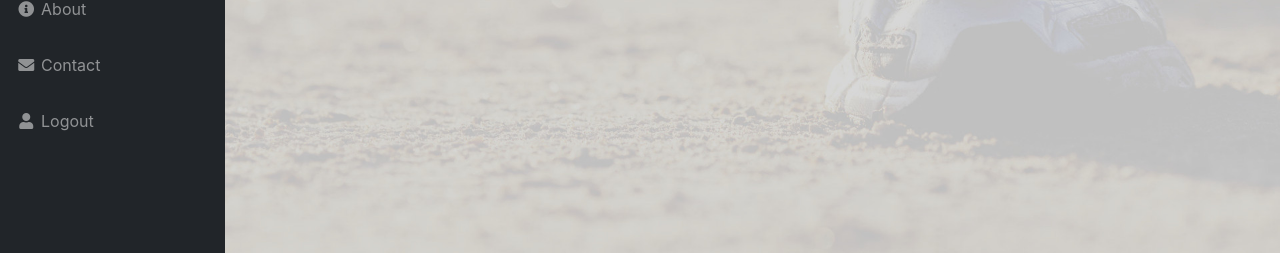
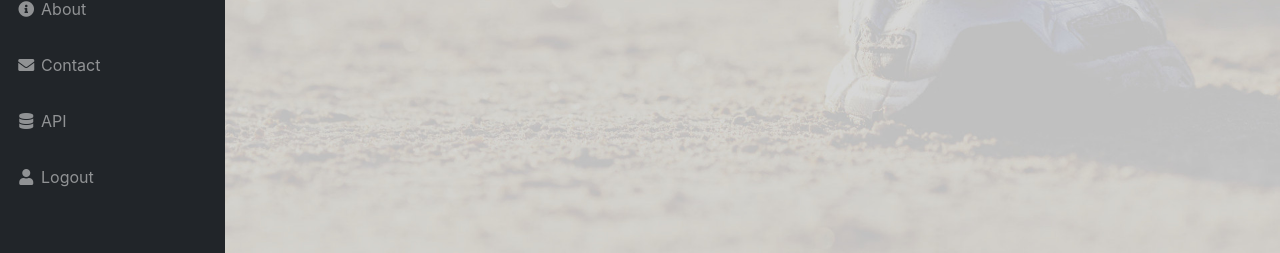
Before and after one commit to przemyslawkulak/Racemate-aplikacja-biegowa, a Django app: page /joingroup/ in a window 1280 px wide. Shown: the part 547-800 px from the top of the page. Run offline with Django 3.2, Linux system fonts and the light colour scheme; the visitor is signed in with stand-in values (Sample User, id 1); data that the repository does not hold is empty; some libraries are stand-ins or nearby versions.

Commit message:
index link API

```diff
--- a/Racemate/urls.py
+++ b/Racemate/urls.py
@@ -87,7 +87,7 @@ urlpatterns = [
 
     # api
 
-    re_path(r'^api/v1/', include(router.urls)),
+    re_path(r'^api/v1/', include(router.urls), name='API'),
     path('api-auth/', include('rest_framework.urls', namespace='rest_framework')),
     path('schema/', schema_view),
 
--- a/racemate/templates/racemate/index.html
+++ b/racemate/templates/racemate/index.html
@@ -214,6 +214,14 @@
         </li>
       {% endif %}
 
+      {% if auth %}
+      <li class="nav-item ">
+          <a class="nav-link " href="api/v1/">
+            <i class="fas fa-fw fa-database"></i>
+            <span>API</span></a>
+        </li>
+      {% endif %}
+
         <li class="nav-item">
                   {% if auth %}
           <a class="nav-link" href="{% url 'logout'%}">
```
